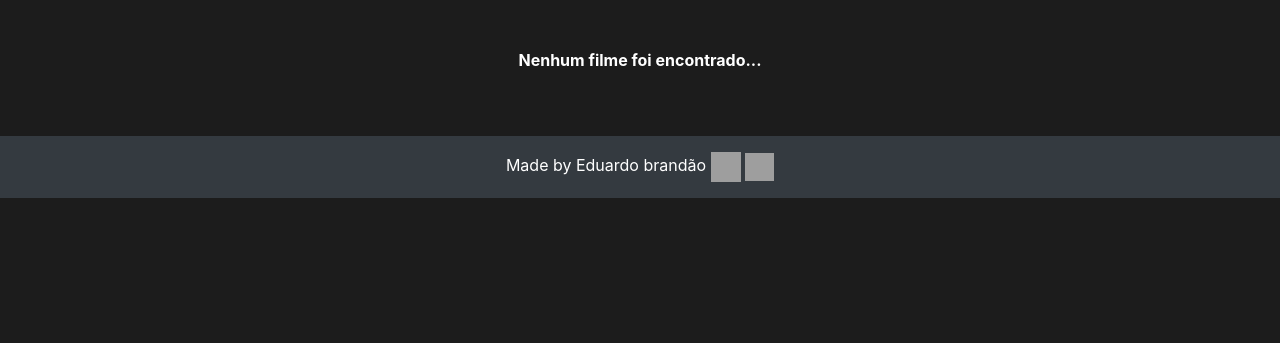
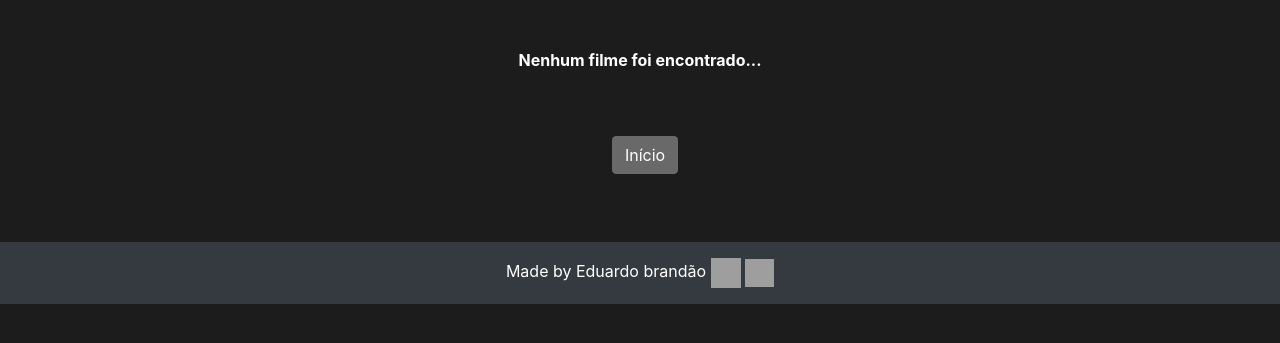
Before and after one commit to EduardoBran/EbFilmes-App-Web-Py, a Django app: page /busca/ in a window 1280 px wide. Shown: the part 68-411 px from the top of the page. Run offline with Django 4.2, Linux system fonts and the light colour scheme; data that the repository does not hold is empty; some libraries are stand-ins or nearby versions; grey boxes are pictures that could not be loaded.

Commit message:
add botao inicio nas pages buscar e categoria

```diff
--- a/filme/templates/filme/filme_busca.html
+++ b/filme/templates/filme/filme_busca.html
@@ -1,6 +1,12 @@
 {% extends 'filme/index.html' %}
 {% block order %}
-<p class="text-center">Ordenado por <strong><i>nome</i></strong>.</p>
-<p class="text-center">Buscando por <strong><i>"{{ termo }}"</i></strong>.</p>
+<p class="text-center">Buscando por: <strong><i>"{{ termo }}"</i></strong></p>
+{% endblock %}
+{% block botaoVoltar %}
+<br>
+<div class="text-center" style="margin-bottom: 20px;">
+    <a class="btn btn-secondary btnVoltarSobre" href="/">Início</a>
+</div>
+<br>
 {% endblock %}
 <!-- adicionar botão de voltar -->
--- a/filme/templates/filme/index.html
+++ b/filme/templates/filme/index.html
@@ -73,6 +73,7 @@
 
         <br>
         {% include 'parciais/_pagination.html' %}
+        {% block botaoVoltar %}{% endblock %}
 
     </div>
 </div>
```
Also changed, not shown: filme/templates/filme/filme_categoria.html (+8 -1 lines).
